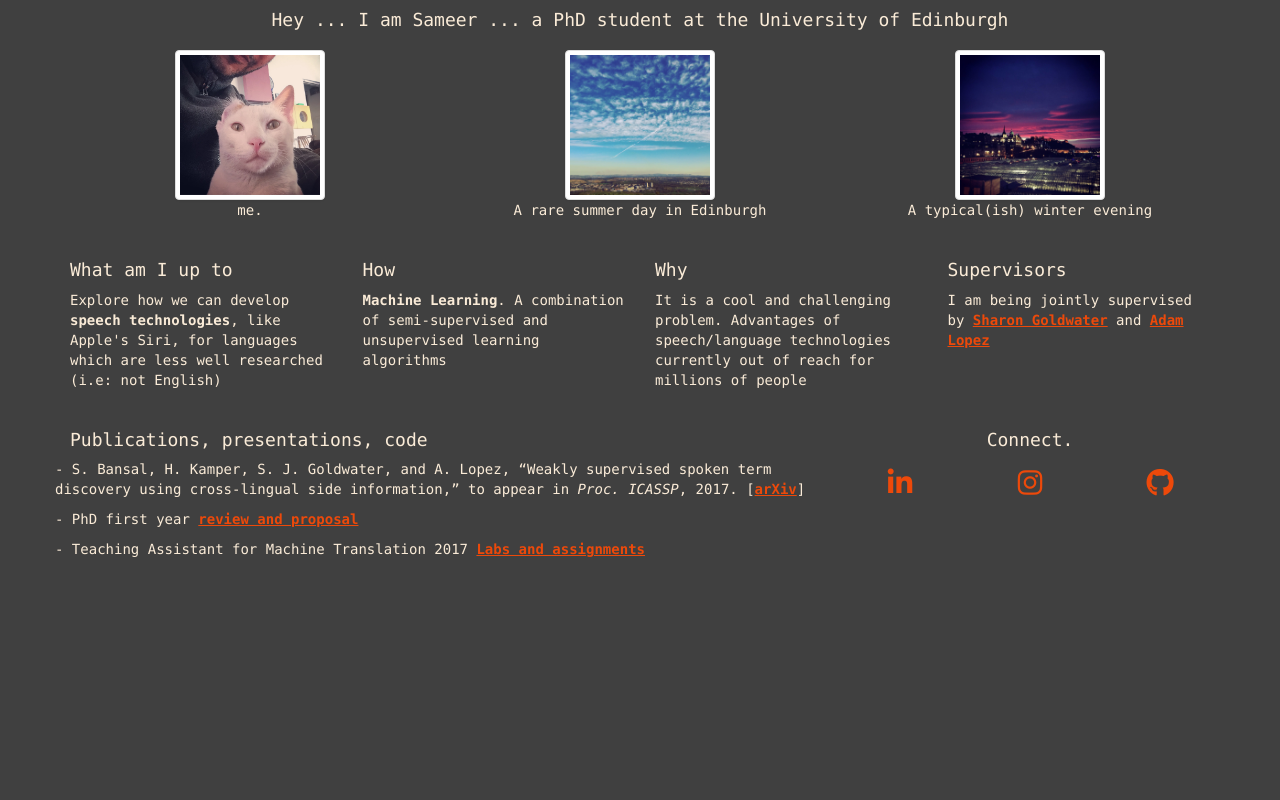
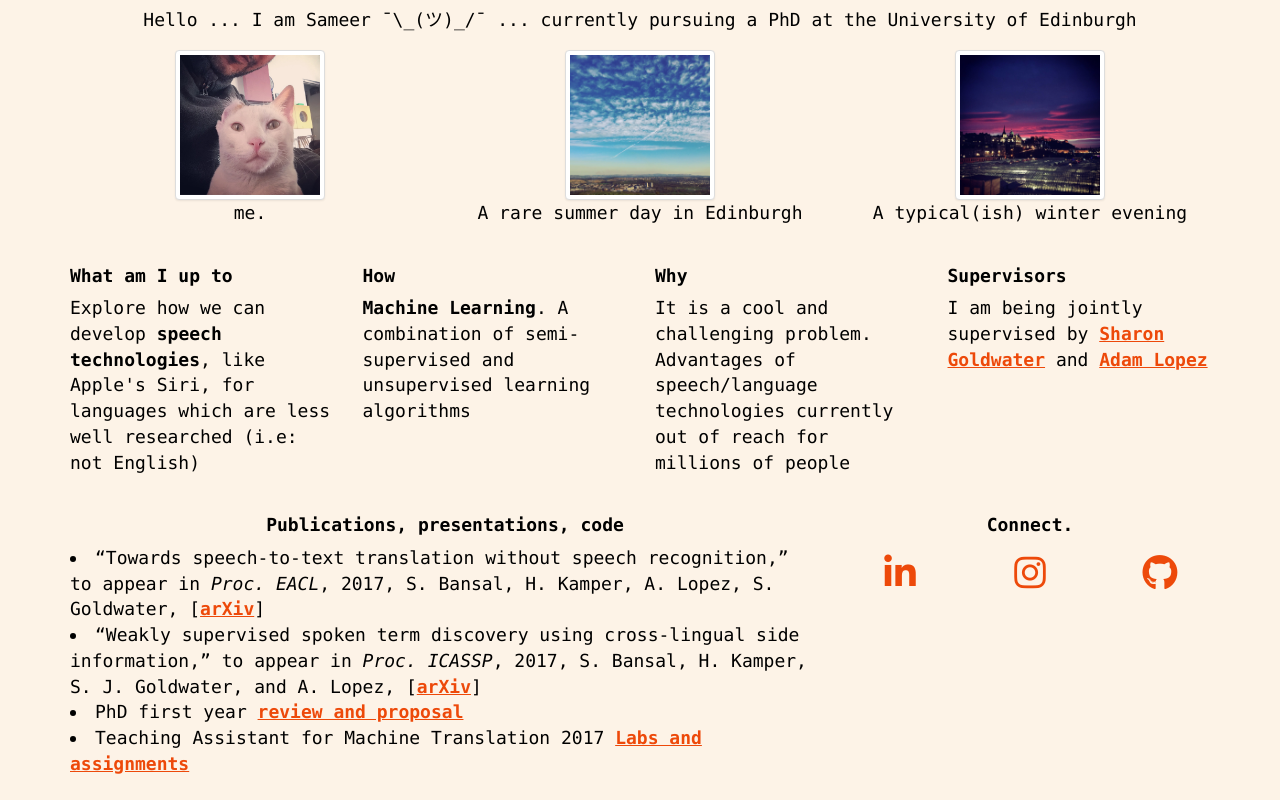
Before and after one commit to 0xSameer/0xSameer.github.io, a plain HTML site: page index.html in a window 1280 px wide. Drawn offline with nearby package versions, Linux system fonts and the light colour scheme.

Commit message:
eacl link

```diff
--- a/css/style.css
+++ b/css/style.css
@@ -28,8 +28,10 @@ h3 {
 
 body {
   font-family: Consolas,Arial,Arial,sans-serif;
-  color: antiquewhite;
-  background-color: #404040;
+  /*color: antiquewhite;*/
+  color: black;
+  font-size: 1.8em;
+  background-color: #FDF3E7;
 }
 
 a {
--- a/index.html
+++ b/index.html
@@ -5,7 +5,7 @@
     <meta http-equiv="X-UA-Compatible" content="IE=edge">
     <meta name="viewport" content="width=device-width, initial-scale=1">
     <!-- The above 3 meta tags *must* come first in the head; any other head content must come *after* these tags -->
-    <title>¯\_(ツ)_/¯ </title>
+    <title>.Sameer.</title>
 
     <!-- Bootstrap -->
     <!-- Latest compiled and minified CSS -->
@@ -28,7 +28,7 @@
   <body>
     <div class="container">
       <div class="row">
-        <h4 class="text-center">Hey ... I am Sameer ... a PhD student at the University of Edinburgh</h4>
+        <h4 class="text-center">Hello ... I am Sameer ¯\_(ツ)_/¯ ... currently pursuing a PhD at the University of Edinburgh</h4>
         <div class="col-md-4 text-center">
           <!-- <hr> -->
           <!-- <p class="lead">Hey ... I am Sameer ... a PhD student at the University of Edinburgh</p class="lead"> -->
@@ -48,21 +48,21 @@
       <div class="row">
         <!-- <hr> -->
         <div class="col-md-3">
-          <h4>What am I up to</h4>
+          <h4><b>What am I up to</b></h4>
           <!-- <p>¯\_(ツ)_/¯</p> -->
           <p class="">Explore how we can develop <strong>speech technologies</strong>, like Apple's Siri, for languages which are less well researched (i.e: not English)</p>
         </div>
         <div class="col-md-3">
-          <h4>How</h4>
+          <h4><b>How</b></h4>
           <p><strong>Machine Learning</strong>. A combination of semi-supervised and unsupervised learning algorithms</p>
         </div>
         <div class="col-md-3">
-          <h4>Why</h4>
+          <h4><b>Why</b></h4>
           <p>It is a cool and challenging problem. Advantages of speech/language technologies currently out of reach for millions of people
           </p>
         </div>
         <div class="col-md-3">
-          <h4>Supervisors</h4>
+          <h4><b>Supervisors</b></h4>
           <p> I am being jointly supervised by <a href="http://homepages.inf.ed.ac.uk/sgwater/">Sharon Goldwater</a> and <a href="http://alopez.github.io/">Adam Lopez</a>
           </p>
         </div>
@@ -80,20 +80,24 @@
           <p class="text-center">A typical(ish) winter evening</p>
         </div> -->
         <div class="col-md-8">
-          <h4 class="text-left"> Publications, presentations, code </h4>
-            <div class="row">
-            <p> - S. Bansal, H. Kamper, S. J. Goldwater, and A. Lopez, “Weakly supervised spoken term discovery using cross-lingual side information,” to appear in <em>Proc. ICASSP</em>, 2017.
-            [<a href="https://arxiv.org/abs/1609.06530">arXiv</a>]</p>
-            </div>
-            <div class="row">
-              <p> - PhD first year <a href="http://homepages.inf.ed.ac.uk/s1444673/ppts/phdone.html"> review and proposal </a></p>
-            </div>
-            <div class="row">
-              <p> - Teaching Assistant for Machine Translation 2017 <a href="https://github.com/INFR11133/"> Labs and assignments </a></p>
-            </div>
+          <h4 class="text-center"><b>Publications, presentations, code</b></h4>
+          <div class="ul">
+            <li>
+              “Towards speech-to-text translation without speech recognition,” to appear in <em>Proc. EACL</em>, 2017, S. Bansal, H. Kamper, A. Lopez, S. Goldwater, [<a href="https://arxiv.org/abs/1702.03856">arXiv</a>]
+            </li>
+            <li>
+              “Weakly supervised spoken term discovery using cross-lingual side information,” to appear in <em>Proc. ICASSP</em>, 2017, S. Bansal, H. Kamper, S. J. Goldwater, and A. Lopez, [<a href="https://arxiv.org/abs/1609.06530">arXiv</a>]
+            </li>
+            <li>
+              PhD first year <a href="http://homepages.inf.ed.ac.uk/s1444673/ppts/phdone.html"> review and proposal </a>
+            </li>
+            <li>
+              Teaching Assistant for Machine Translation 2017 <a href="https://github.com/INFR11133/"> Labs and assignments </a>
+            </li>
+          </div>
         </div>
         <div class="col-md-4">
-          <h4 class="text-center"> Connect. </h4>
+          <h4 class="text-center"> <b>Connect.</b></h4>
           <div class="row text-center">
             <div class="col-md-4">
             <a type="button" href="https://uk.linkedin.com/in/sameer2718
```
